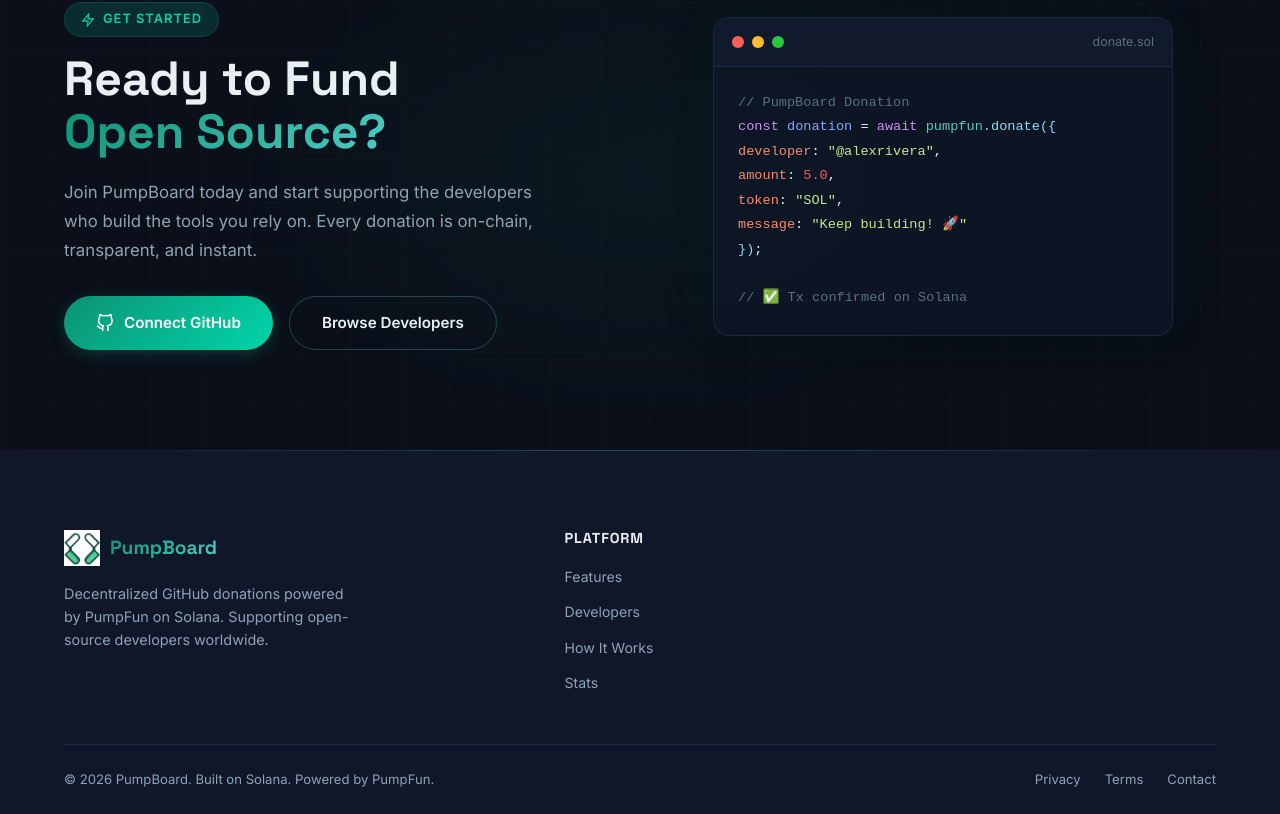
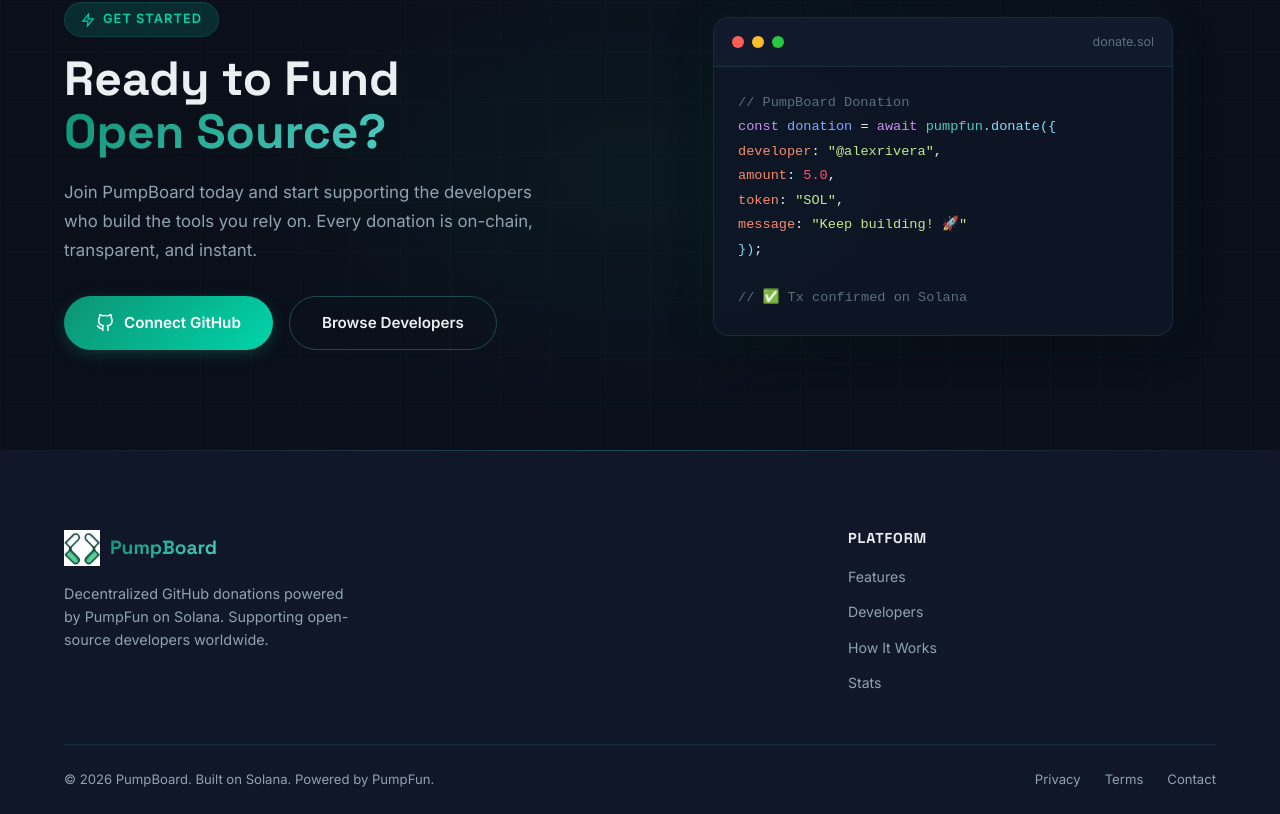
Before and after one commit to abdullahiola/pumpboard, a Next.js app: page / in a window 1280 px wide. Shown: the part 4778-5592 px from the top of the page. Built offline with nearby package versions, Linux system fonts and the light colour scheme; no server answers.

Commit message:
fix: footer grid alignment — 2 columns now that Community is hidden

```diff
--- a/app/components/Footer.module.css
+++ b/app/components/Footer.module.css
@@ -15,7 +15,7 @@
 
 .footerGrid {
   display: grid;
-  grid-template-columns: 1.5fr 1fr 1fr;
+  grid-template-columns: 2fr 1fr;
   gap: 48px;
   padding-bottom: 48px;
 }
```
